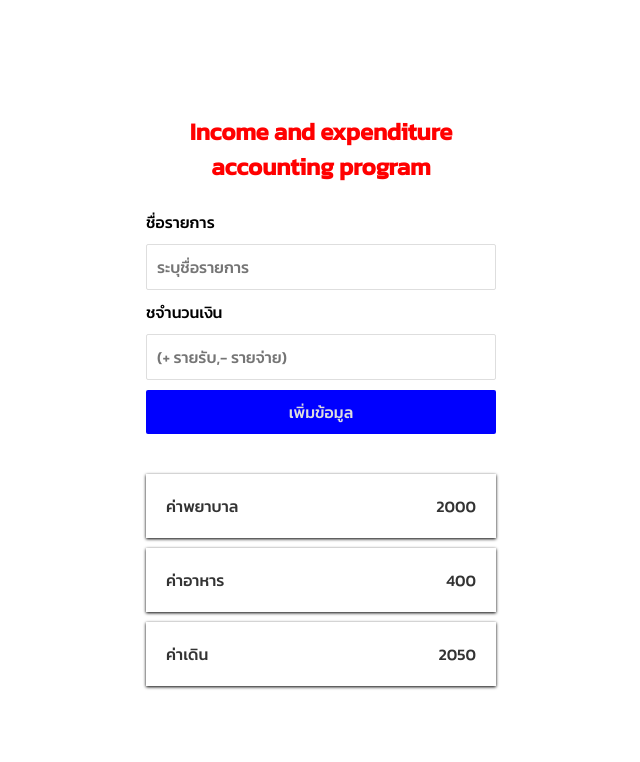
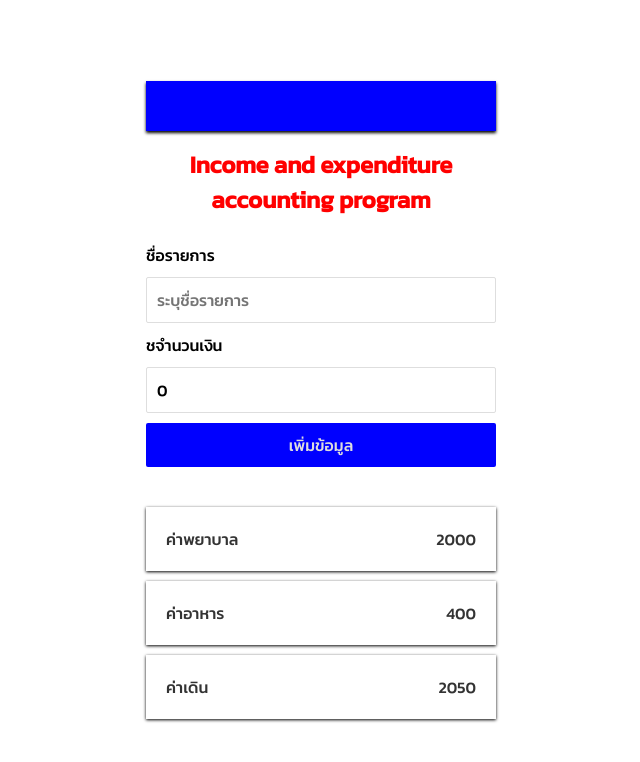
Before and after one commit to reeriigit/pg-react-market, a React (Create React App) app: page / in a window 1280 px wide. Shown: the top 762 px of the page, without its empty margins (319-959 px from the left). Built offline with nearby package versions, Linux system fonts and the light colour scheme.

Commit message:
save DATA

```diff
--- a/src/App.js
+++ b/src/App.js
@@ -3,12 +3,15 @@ import React from 'react';
 import './App.css';
 import Transaction from './components/Transaction';
 import FromComponent from './components/FromComponent';
+import BarMenu from './components/BarMenu';
 const design = {color:"red",textAlign:"center",fontSize:"1.5rem"}
 
 
 function App() {
   return (
+
    <div className="container">
+    <BarMenu/>
     <h1 style={design}>Income and expenditure accounting program</h1>
     <FromComponent/>
     <Transaction/>
--- /dev/null
+++ b/src/components/BarMenu.css
@@ -0,0 +1,6 @@
+.bar-menu{
+    width: 100%;
+    height: 50px;
+    background: blue ;
+    box-shadow: 0px 2px 3px black;
+}
--- /dev/null
+++ b/src/components/BarMenu.js
@@ -0,0 +1,10 @@
+import './BarMenu.css'
+const BarMenu =( )=>{
+    return(
+        <div className="bar-menu">
+
+
+        </div>
+    );
+}
+export default BarMenu
--- a/src/components/FromComponent.js
+++ b/src/components/FromComponent.js
@@ -1,15 +1,26 @@
+import { number } from 'prop-types'
+import { useState } from 'react'
 import './FromComponent.css'
 const FromComponent =()=>{
 
+    const [title,setTitle]= useState('')
+    const [amout,setAmout]= useState(0)
+
     const inputTitle = (event)=>{
-        console.log(event.target.value)
+        setTitle(event.target.value)
     }
     const inputAmout = (event)=>{
-        console.log(event.target.value)
+        setAmout(event.target.value)
     }
     const saveItem = (event)=>{
         event.preventDefault()//เป็นการไม่ให้รีเฟส
-        console.log("บันทึกข้อมูลเรียบร้อย")
+        const itemData = {
+            title:title,
+            amout:Number(amout)
+        }
+        console.log(itemData)
+        setTitle('')///
+        setAmout(0)///เป็นการเคลียค่าเมือมีการกดบันทึก
     }
 
 
@@ -18,11 +29,11 @@ const FromComponent =()=>{
             <form onSubmit={saveItem}>
                 <div className="form-control">
                     <label>ชื่อรายการ</label>
-                    <input type="text" placeholder="ระบุชื่อรายการ" onChange={inputTitle}/>
+                    <input type="text" placeholder="ระบุชื่อรายการ" onChange={inputTitle} value={title} />
                 </div>
                 <div className="form-control">
                     <label>ชจำนวนเงิน</label>
-                    <input type="number" placeholder="(+ รายรับ,- รายจ่าย)" onChange={inputAmout}/>
+                    <input type="number" placeholder="(+ รายรับ,- รายจ่าย)" onChange={inputAmout} value={amout} />
 
                 </div>
                 <div>
--- a/src/index.js
+++ b/src/index.js
@@ -6,10 +6,7 @@ import reportWebVitals from './reportWebVitals';
 
 
 const root = ReactDOM.createRoot(document.getElementById('root'));
-root.render(
-   <App/>
-
-);
+root.render(<App/>);
 
 // -----------------
 
```
Also changed, not shown: 1 other file (tests, documents, lock files or other folders).
